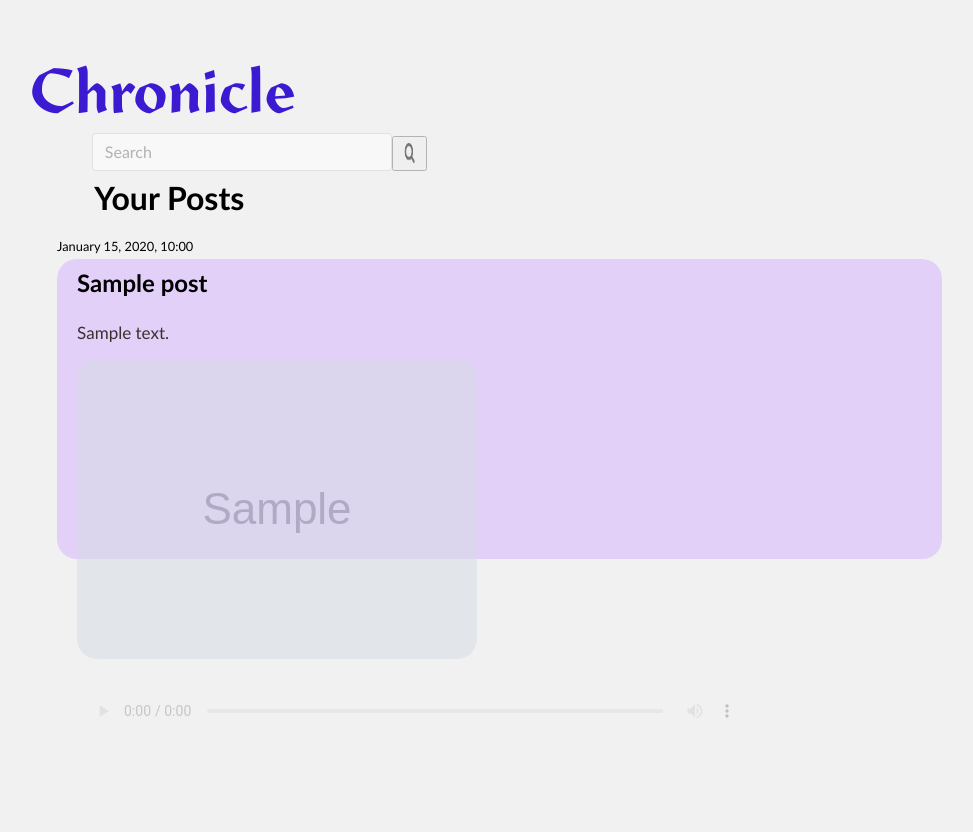
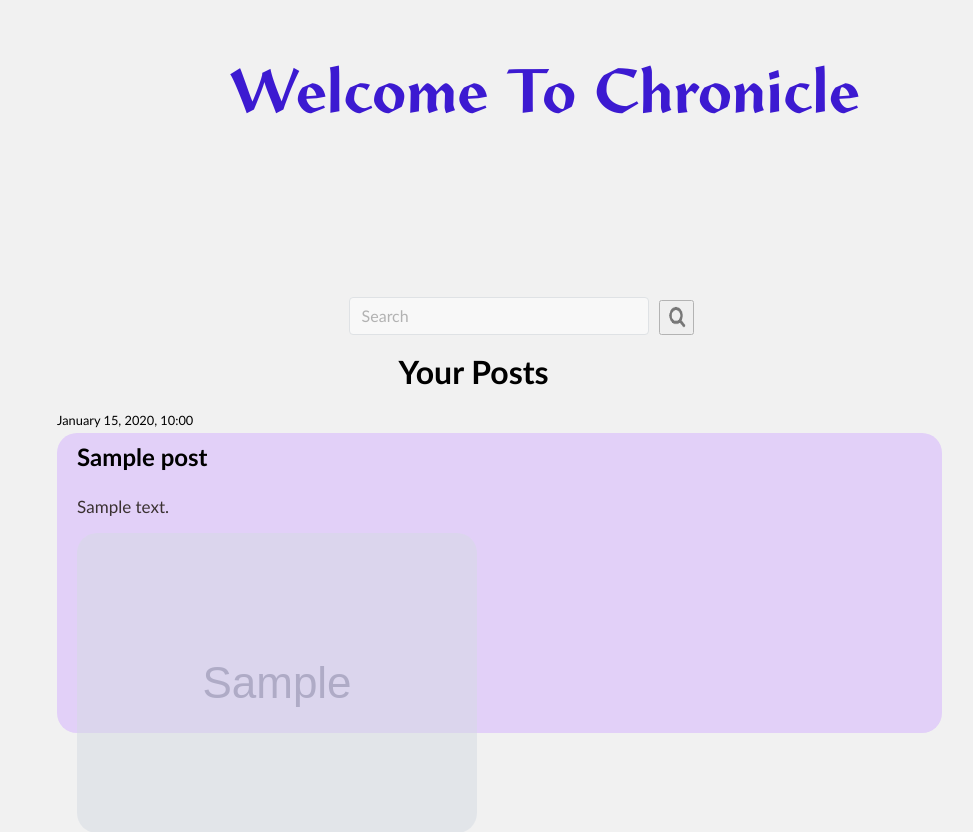
Before and after one commit to SyedHuzaifa007/Chronicle-Web-App, a Django app: template blog/templates/blog/home.html in a window 1280 px wide. Shown: the top 832 px of the page, without its empty margins (168-1141 px from the left). Before the commit the page ends 718 px from the top, so only its background shows below. Run offline with Django 3.2, Linux system fonts and the light colour scheme; the template is opened without the code that fills it: most values are stand-ins (such as "Sample title", 1, 10 or a date in 2020); grey boxes marked "Sample" are stand-in pictures.

Commit message:
Updated Main Interface

```diff
--- a/blog/templates/blog/home.html
+++ b/blog/templates/blog/home.html
@@ -5,11 +5,10 @@
 <!-- Search form -->
 <!-- Display the search form only if there are posts to search in -->
 
-
-<h1 style="font-family: 'Amanda', cursive; color: #3c1ad1;font-weight:50; font-size: 4rem; text-align: center; text-shadow: 0px 4px 4px 0px rgba(0, 0, 0, 0.25);">Chronicle</h1>
-{% if posts or request.GET.search %}
+<div style="margin-left:200px;">
+<h1 style="font-family: 'Amanda', cursive; color: #3c1ad1;font-weight:50; font-size: 4rem; text-shadow: 0px 4px 4px 0px rgba(0, 0, 0, 0.25);">Welcome To Chronicle</h1>
+</div>
 <style>
-
   #searchFieldHomepage {
     background-color: #ffffff;
     width: calc(100% - 70px);
@@ -30,18 +29,22 @@
     width: 100%;
 
   }
+</style>
 
-</style>
-<div id="inputHomepage" >
-  <form action="" method="get">
+{% if posts or request.GET.search %}
+
+<div id="inputHomepage">
+  <form action="" method="get" style="margin-left:550px;">
     <input type="text" id="searchFieldHomepage" name="search" placeholder="Search" value="{{ request.GET.search }}">
-    <button type="submit" value="Search" id="searchButtonHomepage" style="margin-left: 70px;">
-      <img src="{% static 'blog/img/search.png' %}">
+    <button type="submit" value="Search" id="searchButtonHomepage" style="margin-left:80px;">
+      <img src="{% static 'blog/img/search.png' %}" style="width:30px; margin-left:-5px;">
     </button>
   </form>
 </div>
+
 {% endif %}
-<p style="font-size: 200% ;font-weight:bold;color:#000000;margin-top: 170px;margin-left: -570px;">Your Posts</p>
+
+<p style="font-size: 200% ;font-weight:bold;color:#000000;margin-top:180px;">Your Posts</p>
 <div class="col-12 main_content">
   <!-- Posts -->
   {% if posts %}
```
Also changed, not shown: db.sqlite3, 1 other file.
